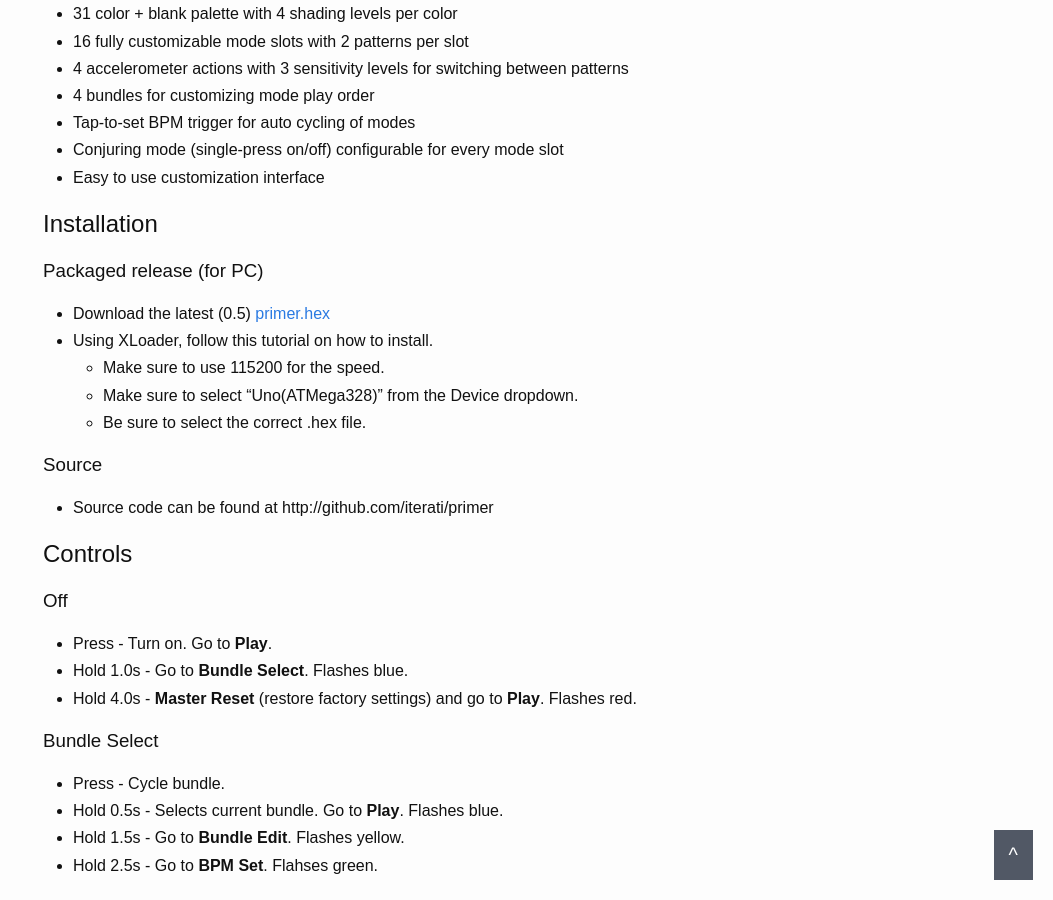
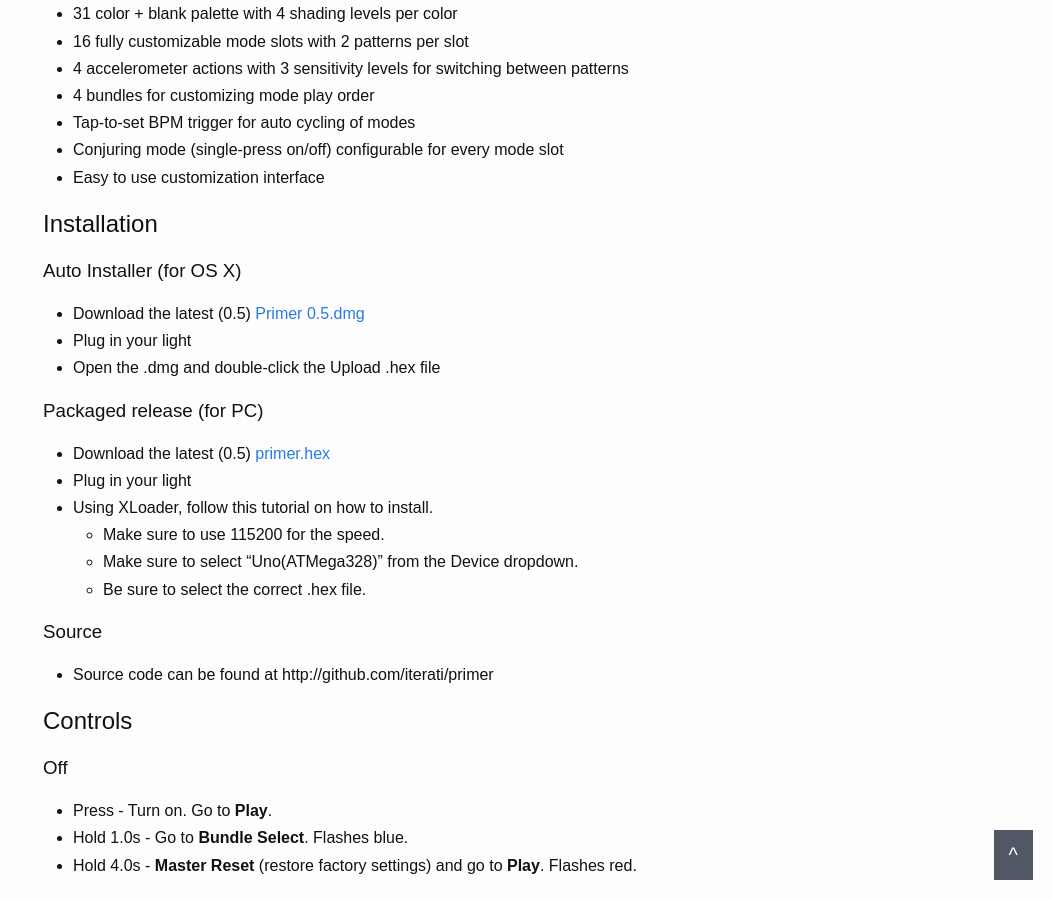
Before and after one commit to iterati/iterati.github.io, a Jekyll site: the page built from primer.md, in a window 1280 px wide and 900 px high, scrolled down 446 px. Shown: the whole window, without its empty margins (227-1280 px from the left). Built offline with Jekyll 4.4.1, drawn with Linux system fonts in a browser that asks for light colours.

Commit message:
Primer 0.5 for mac

```diff
--- a/primer.md
+++ b/primer.md
@@ -21,9 +21,16 @@
 
 ##  Installation
 
+### Auto Installer (for OS X)
+
+* Download the latest (0.5) [Primer 0.5.dmg](/firmwares/Primer%200.5)
+* Plug in your light
+* Open the .dmg and double-click the Upload .hex file
+
 ### Packaged release (for PC)
 
 * Download the latest (0.5) [primer.hex](/firmwares/primer_v0_5.hex)
+* Plug in your light
 * Using XLoader, follow this tutorial on how to install.
   * Make sure to use 115200 for the speed.
   * Make sure to select "Uno(ATMega328)" from the Device dropdown.
```
Also changed, not shown: 1 other file.
